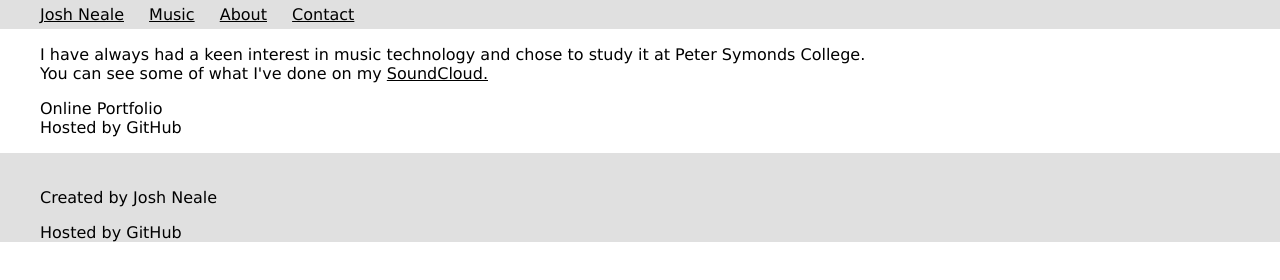
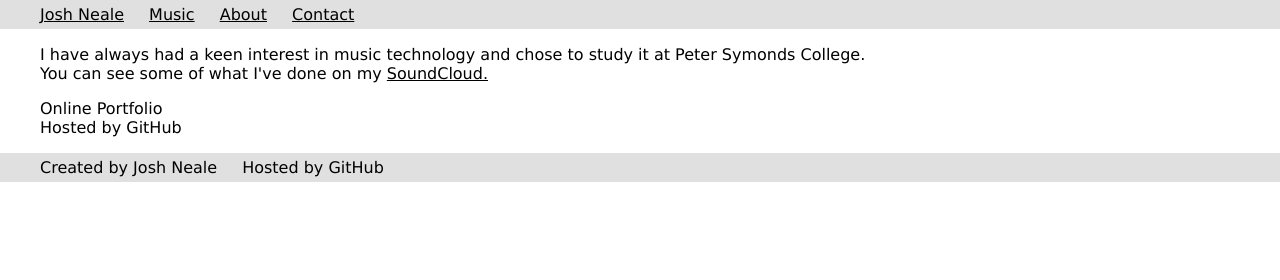
Before and after one commit to joshneale/joshneale.github.io, a plain HTML site: page music.html in a window 1280 px wide. Drawn offline with Linux system fonts and the light colour scheme.

Commit message:
Update music.html

```diff
--- a/music.html
+++ b/music.html
@@ -27,8 +27,8 @@
 <footer>
   <nav>
     <ul>
-      <p>Created by Josh Neale</p>
-      <p>Hosted by GitHub</p>
+      <li>Created by Josh Neale</li>
+      <li>Hosted by GitHub</li>
     </ul>
   </nav>
 </footer>
```
